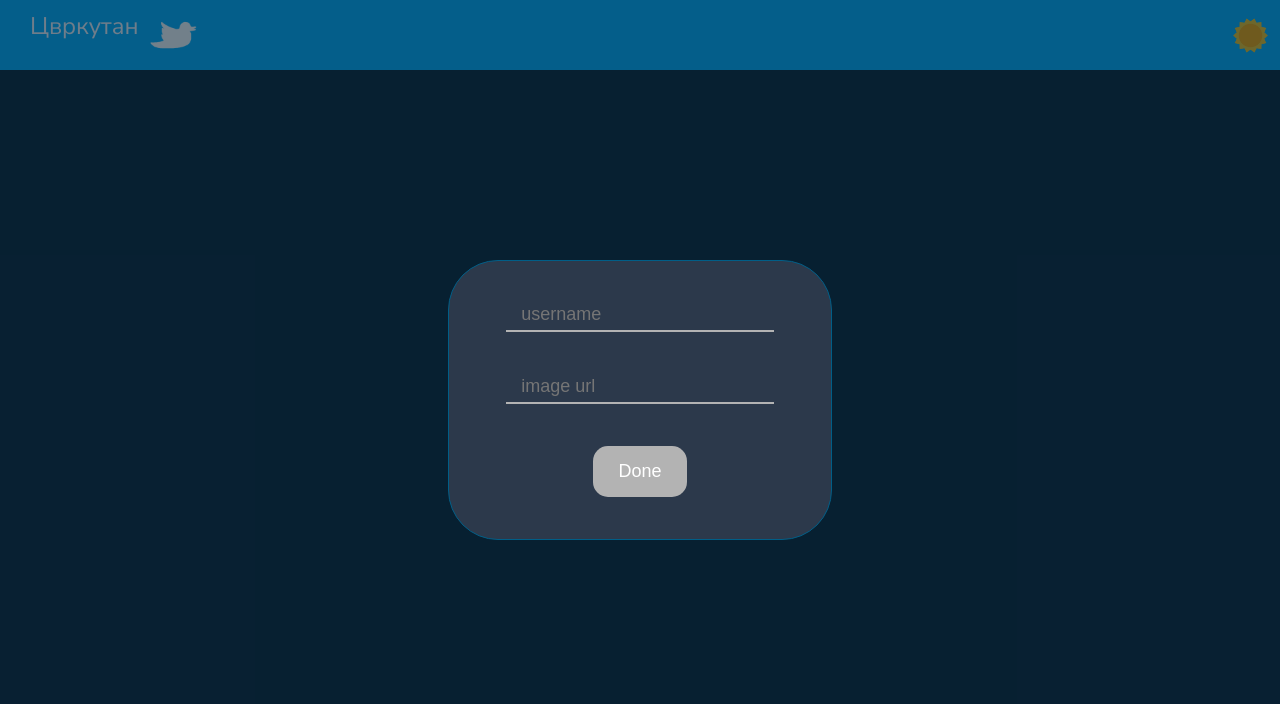
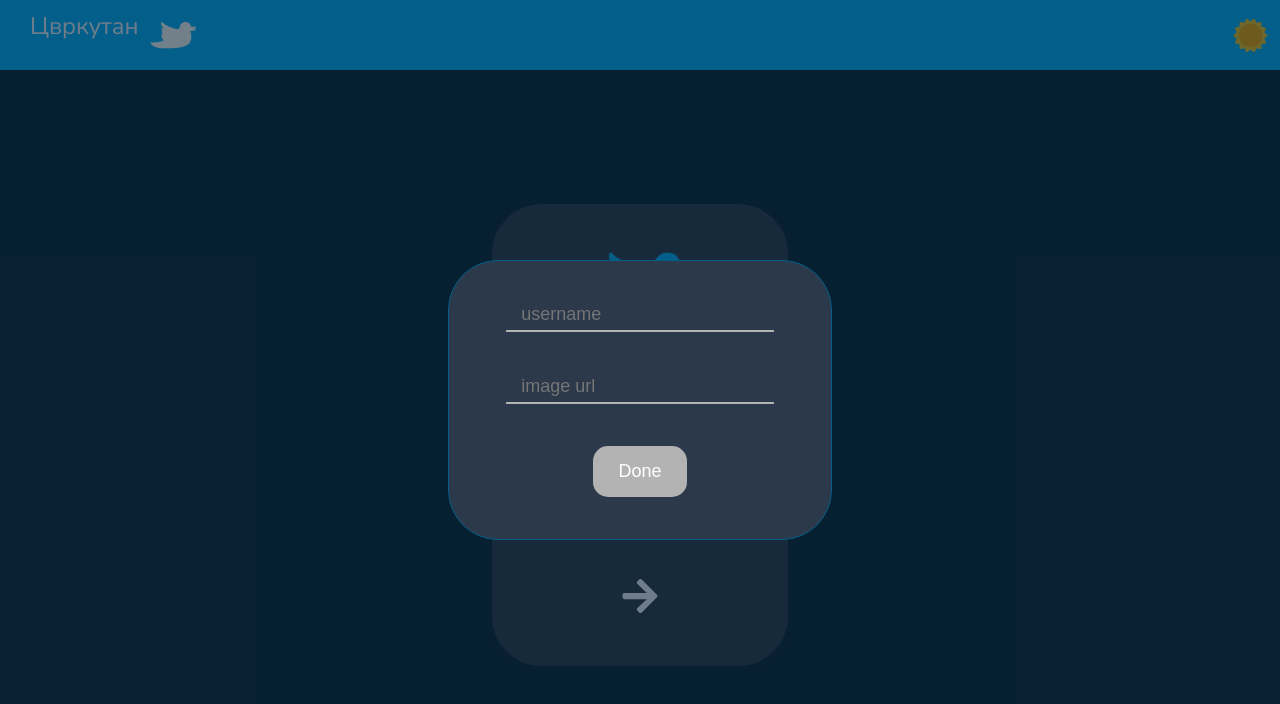
Before and after one commit to predragrkovic/cvrkutan, a React (Create React App) app: page /auth in a window 1280 px wide. Shown: the top 704 px of the page. Built offline with nearby package versions, Linux system fonts and the light colour scheme.

Commit message:
Added auth screen design and google sso

```diff
--- a/package.json
+++ b/package.json
@@ -11,10 +11,12 @@
     "@types/react": "^17.0.38",
     "@types/react-dom": "^17.0.11",
     "axios": "^0.25.0",
+    "js-cookie": "^3.0.1",
     "moment": "^2.29.1",
     "pusher-js": "^7.0.4",
     "react": "^17.0.2",
     "react-dom": "^17.0.2",
+    "react-google-login": "^5.2.2",
     "react-icons": "^4.3.1",
     "react-router-dom": "^6.2.1",
     "react-scripts": "5.0.0",
@@ -44,6 +46,7 @@
     ]
   },
   "devDependencies": {
+    "@types/js-cookie": "^3.0.1",
     "@typescript-eslint/eslint-plugin": "^5.10.1",
     "@typescript-eslint/parser": "^5.10.1",
     "eslint": "^8.7.0",
--- a/src/constants/api.ts
+++ b/src/constants/api.ts
@@ -1,4 +1,4 @@
 // local url `http://192.168.10.225:8000/api`
 // azure url `https://cvrkutanapiservice.azurewebsites.net/api`
 
-export const BASE_URL = `https://cvrkutanapiservice.azurewebsites.net/api`;
+export const BASE_URL = `https://cvrkutanapi.azurewebsites.net/api`;
--- a/src/constants/keys.ts
+++ b/src/constants/keys.ts
@@ -1 +1,6 @@
+// pusher
 export const PUSHER_APP_KEY = 'd6bf8ef287243e8f9e13';
+
+// oauth
+export const OAUT_CLIENT_ID =
+  '766554634929-lpqqj4ij0t8uinkpo7fc7ar95a7l7fvv.apps.googleusercontent.com';
--- /dev/null
+++ b/src/hooks/useCookie.ts
@@ -0,0 +1,27 @@
+import {useCallback, useState} from 'react';
+import Cookies from 'js-cookie';
+
+export const useCookie = (
+  cookieName: string,
+): {
+  value: string | null;
+  updateCookie: (newValue: string, options?: Cookies.CookieAttributes) => void;
+  deleteCookie: () => void;
+} => {
+  const [value, setValue] = useState<string | null>(() => Cookies.get(cookieName) || null);
+
+  const updateCookie = useCallback(
+    (newValue: string, options?: Cookies.CookieAttributes) => {
+      Cookies.set(cookieName, newValue, options);
+      setValue(newValue);
+    },
+    [cookieName],
+  );
+
+  const deleteCookie = useCallback(() => {
+    Cookies.remove(cookieName);
+    setValue(null);
+  }, [cookieName]);
+
+  return {value, updateCookie, deleteCookie};
+};
--- a/src/pages/Auth/Auth.tsx
+++ b/src/pages/Auth/Auth.tsx
@@ -1,10 +1,83 @@
+import {OAUT_CLIENT_ID} from 'constants/keys';
+import {useCookie} from 'hooks/useCookie';
+import {useDarkTheme} from 'hooks/useDarkTheme';
+import {useState} from 'react';
+
+import GoogleLogin from 'react-google-login';
+import {FaArrowRight} from 'react-icons/fa';
+import {axiosPost} from 'utilities/api';
 import './style.scss';
 
+const logo = require('../../assets/images/logo-blue.png');
+
 export const Auth = () => {
+  const {updateCookie} = useCookie('accessToken');
+  const {darkTheme} = useDarkTheme();
+
+  const [firstTimeLogIn] = useState(true);
+
+  const handleSuccessfulLogin = (googleData: any) => {
+    console.log(googleData);
+    updateCookie(googleData.accessToken);
+    try {
+      const response = axiosPost('/api/google-login');
+      console.log(response);
+    } catch (error: any) {
+      console.log('Google login failed. Error:', error.message);
+    }
+  };
+
+  const handleFailedLogin = (error: any) => {
+    console.log('Google login failed. Error:', error);
+  };
+
   return (
     <div className="auth-screen-container">
-      <p>Hello, this is auth screen. (-:</p>
-      <button onClick={() => {}}>go home</button>
+      <div className={`auth-card ${darkTheme && 'dark'}`}>
+        <div className="logo-container">
+          <img className="logo" src={logo} />
+        </div>
+        <div className="fields-container">
+          <div className="form__group ">
+            <input
+              type="input"
+              className="form__field"
+              placeholder="username"
+              autoComplete="off"
+              required
+            />
+            <label className="form__label">username</label>
+          </div>
+          <div className="form__group">
+            <input
+              type="input"
+              className="form__field"
+              placeholder="image url"
+              autoComplete="off"
+              required
+            />
+            <label className="form__label">image url</label>
+          </div>
+          <div className="checkbox-container">
+            <input type="checkbox" />
+            <label>Use google profile data</label>
+          </div>
+        </div>
+        {firstTimeLogIn ? (
+          <FaArrowRight size={40} className="arrow-right" />
+        ) : (
+          <GoogleLogin
+            className="google-button"
+            clientId={OAUT_CLIENT_ID}
+            buttonText="Log in with Google"
+            onSuccess={handleSuccessfulLogin}
+            onFailure={handleFailedLogin}
+            cookiePolicy={'single_host_origin'}
+            prompt="select_account"
+            theme={darkTheme ? 'dark' : 'light'}
+          />
+        )}
+      </div>
     </div>
   );
 };
--- a/src/pages/Auth/style.scss
+++ b/src/pages/Auth/style.scss
@@ -1,7 +1,111 @@
+@import '/src/style/colors';
+@import '/src/style/fonts';
+@import '/src/style/breakpoints';
+
 .auth-screen-container {
   display: flex;
   flex-direction: column;
   justify-content: center;
   align-items: center;
   flex: 1;
+
+  .auth-card {
+    background-color: $surface;
+    border-radius: 50px;
+
+    display: flex;
+    align-items: center;
+    flex-direction: column;
+
+    padding: 20px 40px 50px 40px;
+    box-shadow: rgba(50, 50, 93, 0.25) 0px 2px 5px -1px, rgba(0, 0, 0, 0.3) 0px 1px 3px -1px;
+
+    &.dark {
+      background-color: $surface_dark;
+    }
+
+    .logo-container {
+      .logo {
+        width: 120px;
+        height: 120px;
+      }
+    }
+    .fields-container {
+      display: flex;
+      flex-direction: column;
+
+      .form__group {
+        position: relative;
+        padding: 15px 0 0;
+        margin-top: 10px;
+        .form__field {
+          font-family: inherit;
+          width: 100%;
+          border: 0;
+          border-bottom: 2px solid $gray;
+          outline: 0;
+          font-size: 1.2rem;
+          color: inherit;
+          padding: 7px 0;
+          background: transparent;
+          transition: border-color 0.2s;
+
+          &::placeholder {
+            color: transparent;
+          }
+
+          &:placeholder-shown ~ .form__label {
+            font-size: 1.2rem;
+            cursor: text;
+            top: 20px;
+          }
+        }
+        .form__label {
+          pointer-events: none;
+          position: absolute;
+          top: 0;
+          display: block;
+          transition: 0.2s;
+          font-size: 1rem;
+          color: $gray;
+        }
+        .form__field:focus {
+          ~ .form__label {
+            position: absolute;
+            top: 0;
+            display: block;
+            transition: 0.2s;
+            font-size: 1rem;
+            color: $primary;
+            font-weight: 700;
+          }
+          padding-bottom: 6px;
+          font-weight: 700;
+          border-width: 3px;
+          border-color: $primary;
+        }
+        /* reset input */
+        .form__field {
+          &:required,
+          &:invalid {
+            box-shadow: none;
+          }
+        }
+      }
+      .checkbox-container {
+        margin-top: 20px;
+      }
+    }
+    .arrow-right {
+      margin-top: 50px;
+
+      &:hover {
+        color: $primary;
+        cursor: pointer;
+      }
+    }
+    .google-button {
+      margin-top: 50px;
+    }
+  }
 }
```
Also changed, not shown: 1 other file (tests, documents, lock files or other folders).
